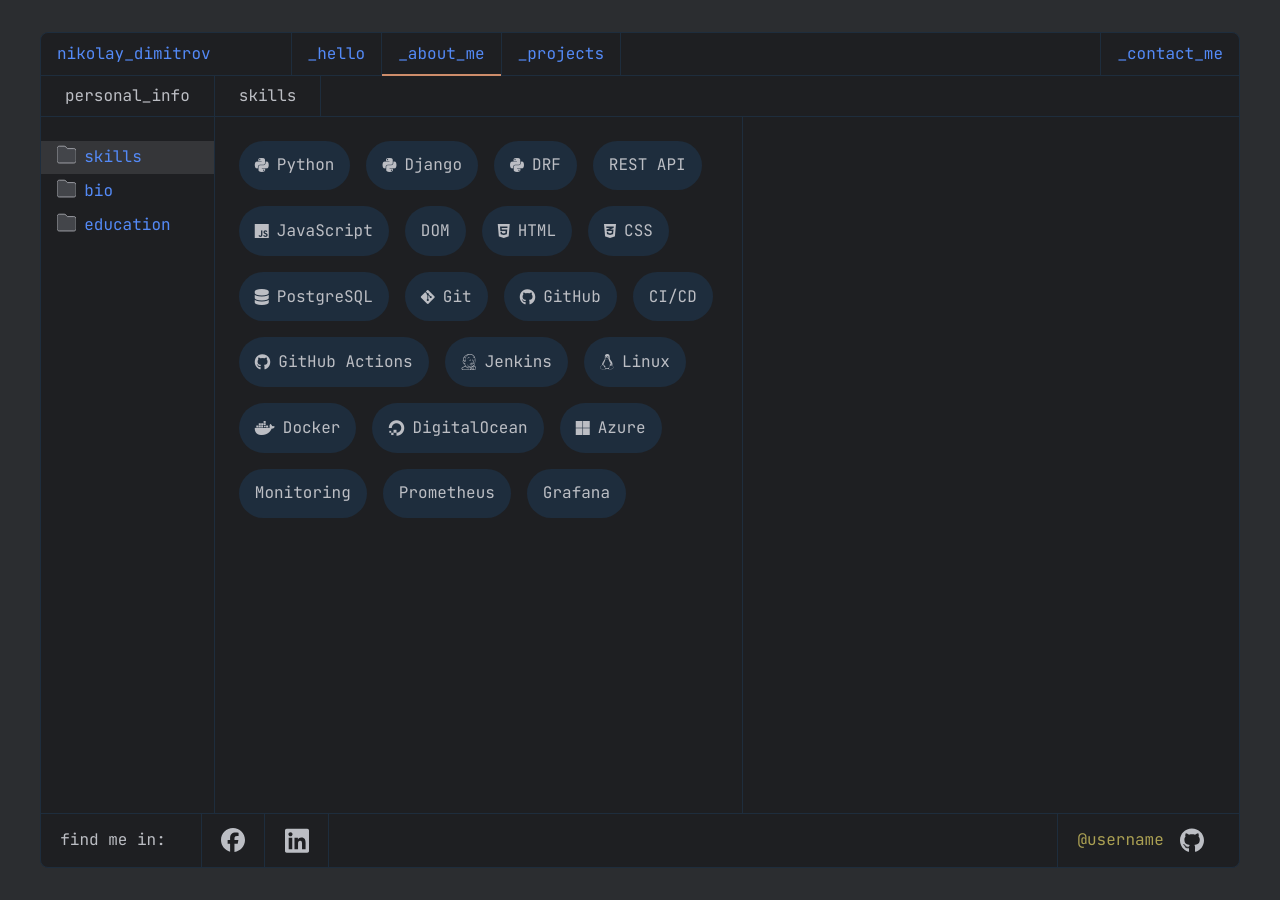
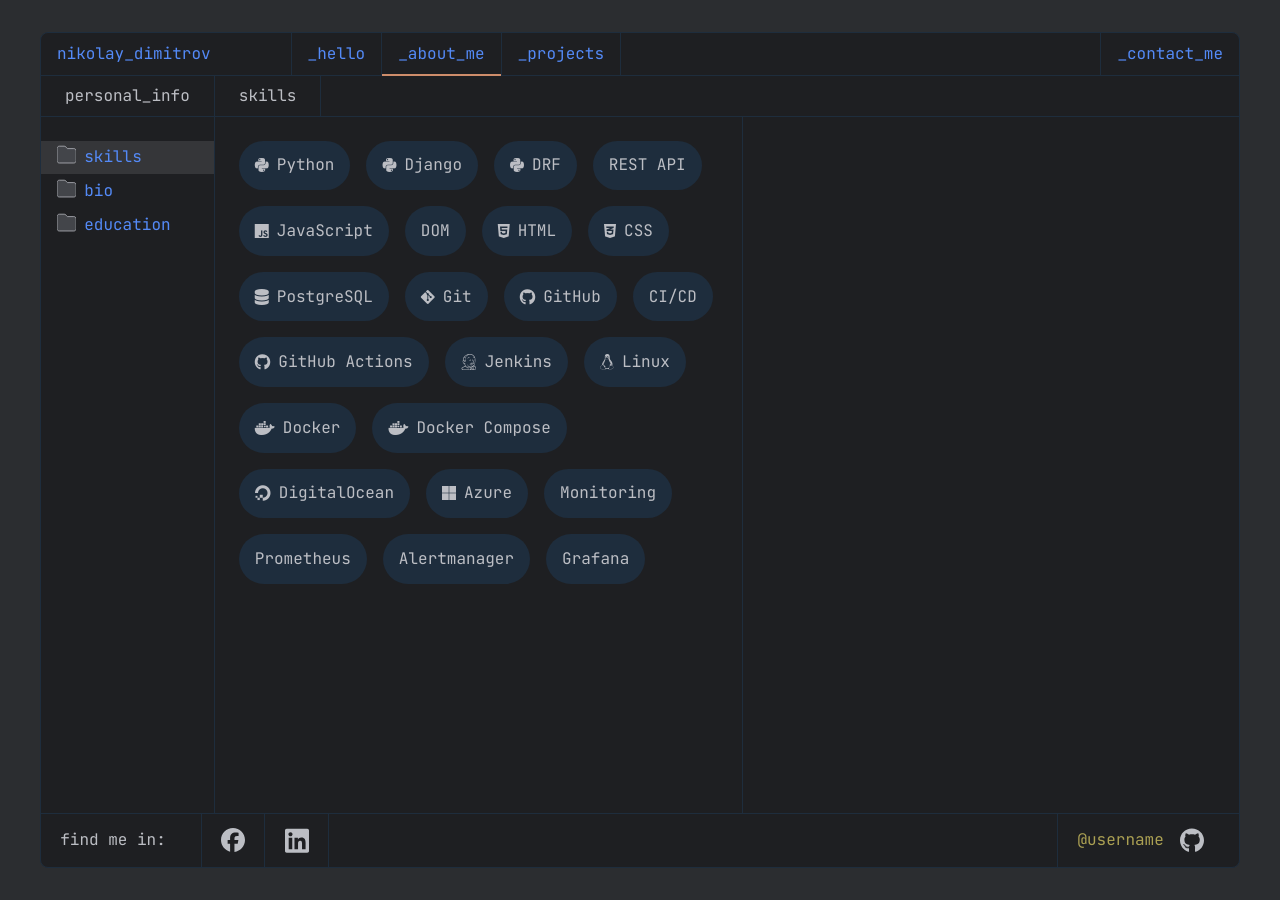
Before and after one commit to nikolay-dimitrov256/dev-portfolio, a Jekyll site: the page built from about.md, in a window 1280 px wide. Built offline with Jekyll 4.4.1, drawn with Linux system fonts in a browser that asks for light colours.

Commit message:
Added new skills

```diff
--- a/about.md
+++ b/about.md
@@ -53,10 +53,12 @@ permalink: /about/
                         <p><i class="fa-brands fa-jenkins"></i> Jenkins</p>
                         <p><i class="fa-brands fa-linux"></i> Linux</p>
                         <p><i class="fa-brands fa-docker"></i> Docker</p>
+                        <p><i class="fa-brands fa-docker"></i> Docker Compose</p>
                         <p><i class="fa-brands fa-digital-ocean"></i> DigitalOcean</p>
                         <p><i class="fa-brands fa-microsoft"></i> Azure</p>
                         <p>Monitoring</p>
                         <p>Prometheus</p>
+                        <p>Alertmanager</p>
                         <p>Grafana</p>
                     </div>
                 </div>
```
